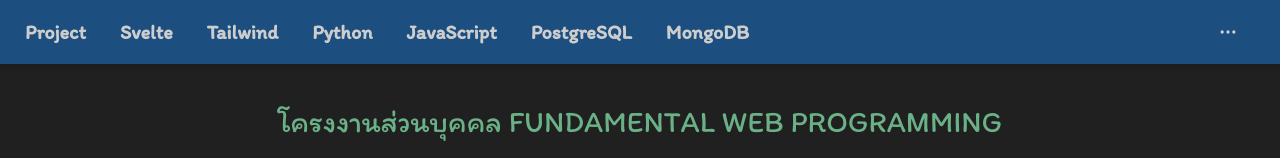
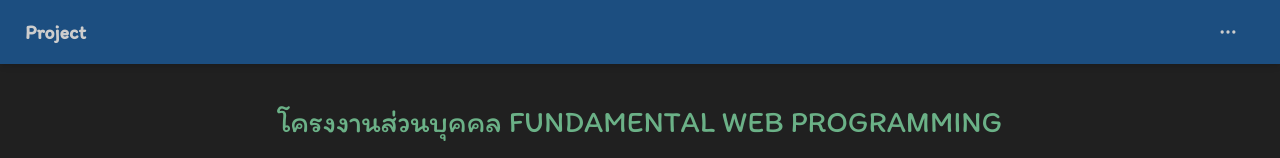
Before and after one commit to Earth123456789/WEB_PERSONAL, a plain HTML site: page index.html in a window 1280 px wide. Shown: the top 158 px of the page. Drawn offline with nearby package versions, Linux system fonts and the light colour scheme.

Commit message:
Update index.html

```diff
--- a/index.html
+++ b/index.html
@@ -29,12 +29,6 @@
     <nav class="navbar bg-primary text-base-content sticky top-0 z-30 shadow-md headline">
     <div class="flex-1">
         <a href="#" class="btn btn-ghost text-lg sm:text-xl md:text-xl lg:text-xl xl:text-xl">Project</a>
-        <a href="svelte.html" class="btn btn-ghost text-lg sm:text-xl md:text-xl lg:text-xl xl:text-xl">Svelte</a>
-        <a href="tailwind.html" class="btn btn-ghost text-lg sm:text-xl md:text-xl lg:text-xl xl:text-xl">Tailwind</a>
-        <a href="python.html" class="btn btn-ghost text-lg sm:text-xl md:text-xl lg:text-xl xl:text-xl">Python</a>
-        <a href="javascript.html" class="btn btn-ghost text-lg sm:text-xl md:text-xl lg:text-xl xl:text-xl">JavaScript</a>
-        <a href="postgreSQL.html" class="btn btn-ghost text-lg sm:text-xl md:text-xl lg:text-xl xl:text-xl">PostgreSQL</a>
-        <a href="mongoDB.html" class="btn btn-ghost text-lg sm:text-xl md:text-xl lg:text-xl xl:text-xl">MongoDB</a>
     </div>
     <div class="flex-none mx-5">
         <button type="button" class="btn btn-square btn-ghost" onclick="toggleMenu()">
```
